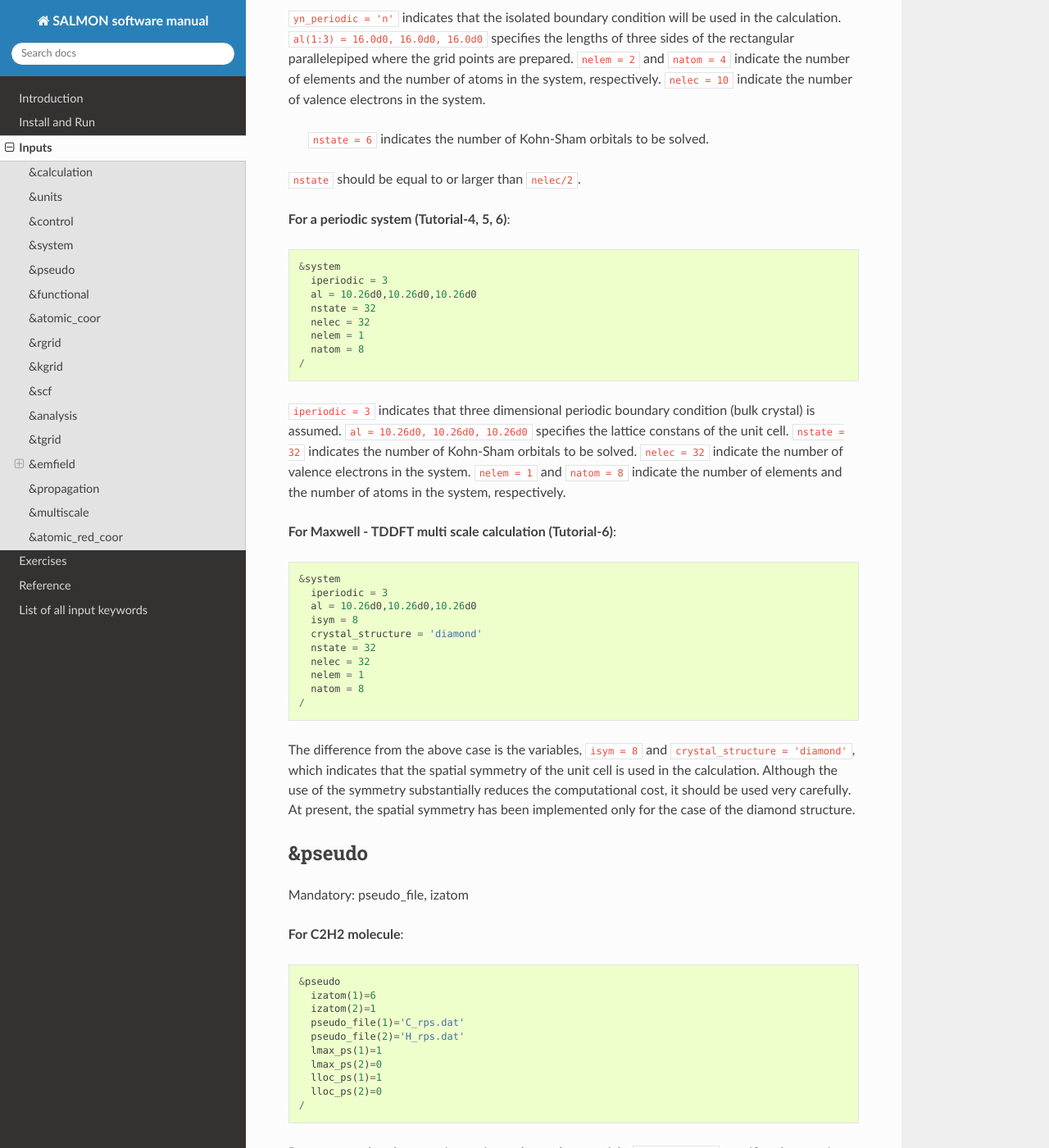
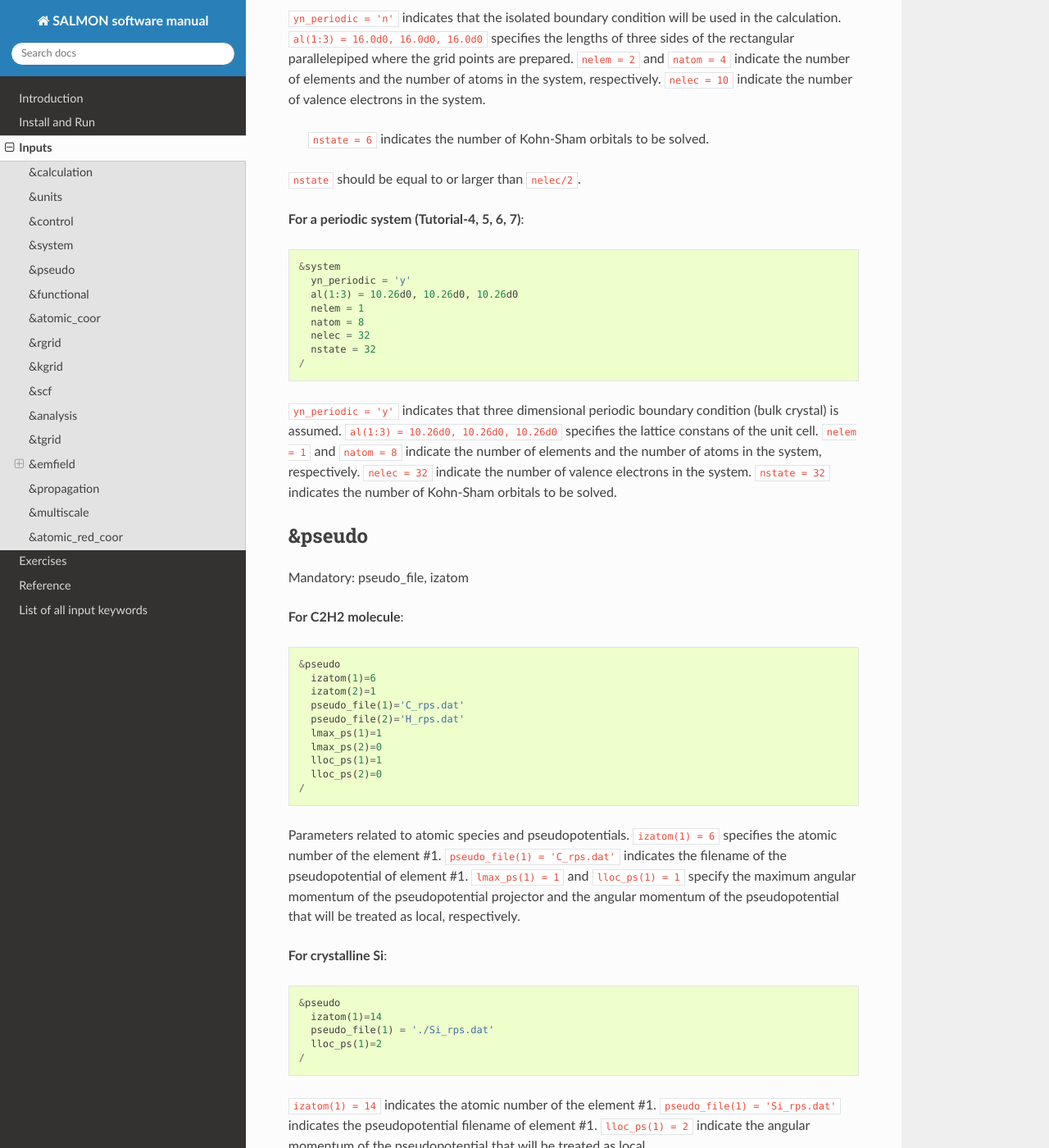
Before and after one commit to SALMON-TDDFT/SALMON-DOCS, a Sphinx documentation site: the page built from source/inputs.rst, in a window 1280 px wide and 1400 px high, scrolled down 2025 px. Shown: the whole window at 82% size. Built offline with Sphinx 7.4.7 and the Read the Docs theme 2.0.0, drawn with Linux system fonts in a browser that asks for light colours; formulas are drawn with MathJax 3; some of the changed text lies outside the part shown.

Commit message:
Update inputs.rst

```diff
--- a/source/inputs.rst
+++ b/source/inputs.rst
@@ -109,48 +109,24 @@ where the grid points are prepared.
  ``nstate = 6`` indicates the number of Kohn-Sham orbitals to be solved.
 ``nstate`` should be equal to or larger than ``nelec/2``.
 
-**For a periodic system (Tutorial-4, 5, 6)**:
+**For a periodic system (Tutorial-4, 5, 6, 7)**:
 
 ::
 
    &system
-     iperiodic = 3
-     al = 10.26d0,10.26d0,10.26d0
-     nstate = 32
-     nelec = 32
+     yn_periodic = 'y'
+     al(1:3) = 10.26d0, 10.26d0, 10.26d0
      nelem = 1
      natom = 8
+     nelec = 32
+     nstate = 32
    /
 
-``iperiodic = 3`` indicates that three dimensional periodic boundary
-condition (bulk crystal) is assumed. ``al = 10.26d0, 10.26d0, 10.26d0``
-specifies the lattice constans of the unit cell. ``nstate = 32``
-indicates the number of Kohn-Sham orbitals to be solved. ``nelec = 32``
-indicate the number of valence electrons in the system. ``nelem = 1``
-and ``natom = 8`` indicate the number of elements and the number of
-atoms in the system, respectively.
-
-**For Maxwell - TDDFT multi scale calculation (Tutorial-6)**:
-
-::
-
-   &system
-     iperiodic = 3
-     al = 10.26d0,10.26d0,10.26d0
-     isym = 8
-     crystal_structure = 'diamond'
-     nstate = 32
-     nelec = 32
-     nelem = 1
-     natom = 8
-   /
-
-The difference from the above case is the variables, ``isym = 8`` and
-``crystal_structure = 'diamond'``, which indicates that the spatial
-symmetry of the unit cell is used in the calculation. Although the use
-of the symmetry substantially reduces the computational cost, it should
-be used very carefully. At present, the spatial symmetry has been
-implemented only for the case of the diamond structure.
+``yn_periodic = 'y'`` indicates that three dimensional periodic boundary condition (bulk crystal) is assumed.
+``al(1:3) = 10.26d0, 10.26d0, 10.26d0`` specifies the lattice constans of the unit cell.
+``nelem = 1`` and ``natom = 8`` indicate the number of elements and the number of atoms in the system, respectively.
+``nelec = 32`` indicate the number of valence electrons in the system.
+``nstate = 32`` indicates the number of Kohn-Sham orbitals to be solved.
 
 .. _&pseudo:
 
```
Also changed, not shown: other parts of source/inputs.rst (+1 -1 lines).
